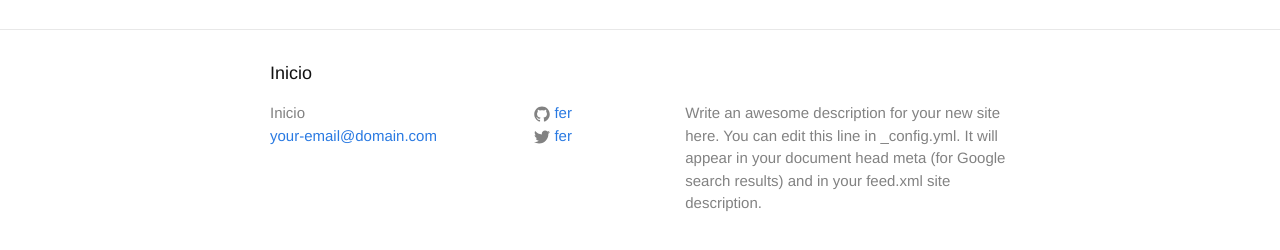
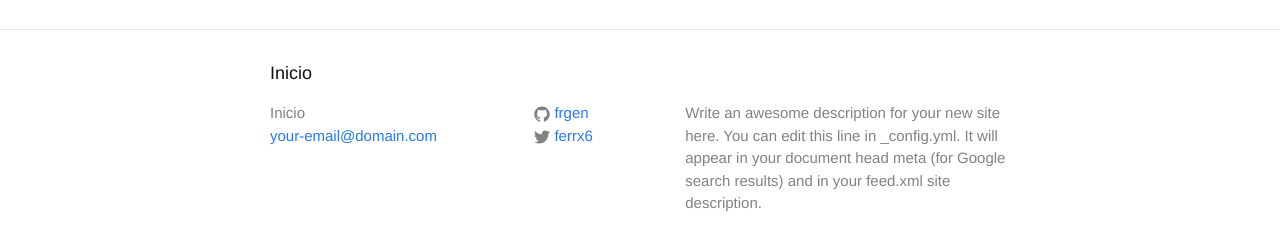
Before and after one commit to frgen/prueba-1, a Jekyll site: the page built from index.html, in a window 1280 px wide. Shown: the part 267-517 px from the top of the page. Built offline with Jekyll 4.4.1, drawn with Linux system fonts in a browser that asks for light colours.

Commit message:
Update _config.yml

```diff
--- a/_config.yml
+++ b/_config.yml
@@ -14,9 +14,8 @@ description: > # this means to ignore newlines until "baseurl:"
   Google search results) and in your feed.xml site description.
 baseurl: "" # the subpath of your site, e.g. /blog
 url: "http://yourdomain.com" # the base hostname & protocol for your site
-twitter_username: fer
-github_username:  fer
-instagram_username: fer
+twitter_username: ferrx6
+github_username:  frgen
 
 # Build settings
 markdown: kramdown
```
